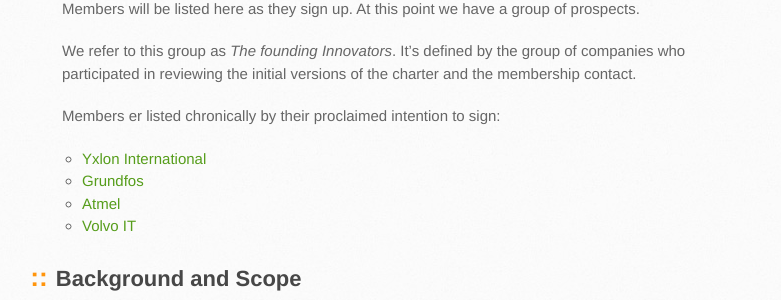
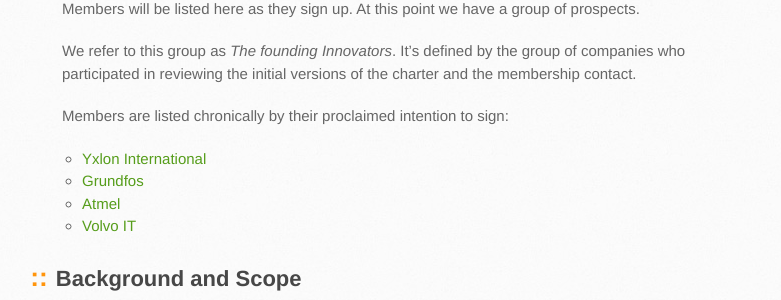
Before and after one commit to josra/josra.github.io, a Jekyll site: the page built from charter/index.md, in a window 1280 px wide and 1400 px high, scrolled down 1219 px. Shown: the part 153-453 px from the top of the window, without its empty margins (108-889 px from the left). Built offline with Jekyll 4.4.1, drawn with Linux system fonts in a browser that asks for light colours; some web fonts are replaced; some of the changed text lies outside the part shown.

Commit message:
Integrated origin/ready/spell

```diff
--- a/_config.yml
+++ b/_config.yml
@@ -3,3 +3,4 @@
 exclude: [README.md]
 timezone: Europe/Copenhagen
 url: www.josra.org
+markdown: kramdown
--- a/charter/index.md
+++ b/charter/index.md
@@ -41,7 +41,7 @@
 
 We refer to this group as _The founding Innovators_. It's defined by the group of companies who participated in reviewing the initial versions of the charter and the membership contact.
 
-Members er listed chronically by their proclaimed intention to sign:
+Members are listed chronically by their proclaimed intention to sign:
 
 * [Yxlon International](http://www.yxlon.com){: target="_blank"}
 * [Grundfos](http://www.grundfos.dk){: target="_blank"}
@@ -82,7 +82,7 @@
 
 This additional funding can be spent on the Josra alliance initiatives under the exact same conditions as the basic 40 hours
 
-## Processes{: #processes }
+## Processes
 
 A typical process for engagement during the annual meetups could look like this:
 
```
